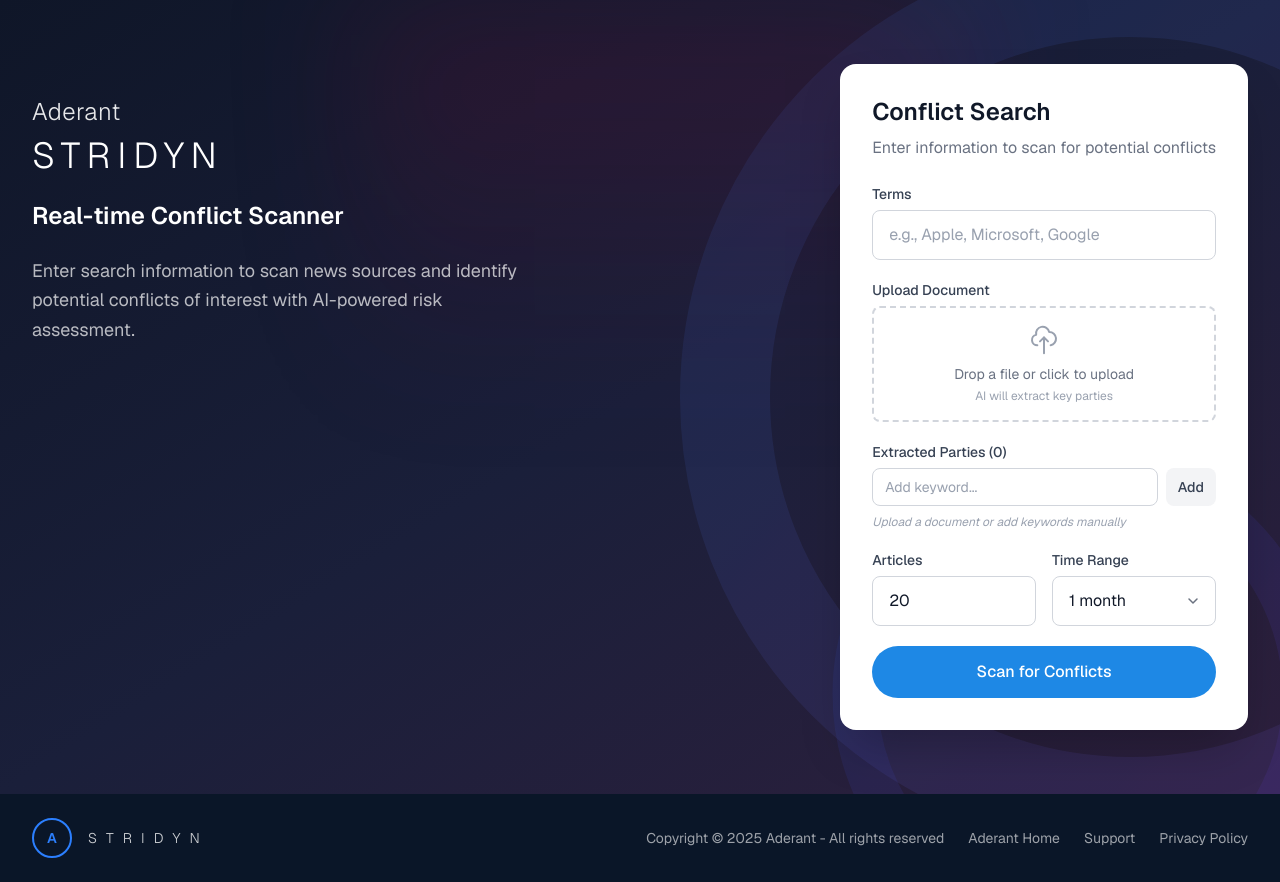
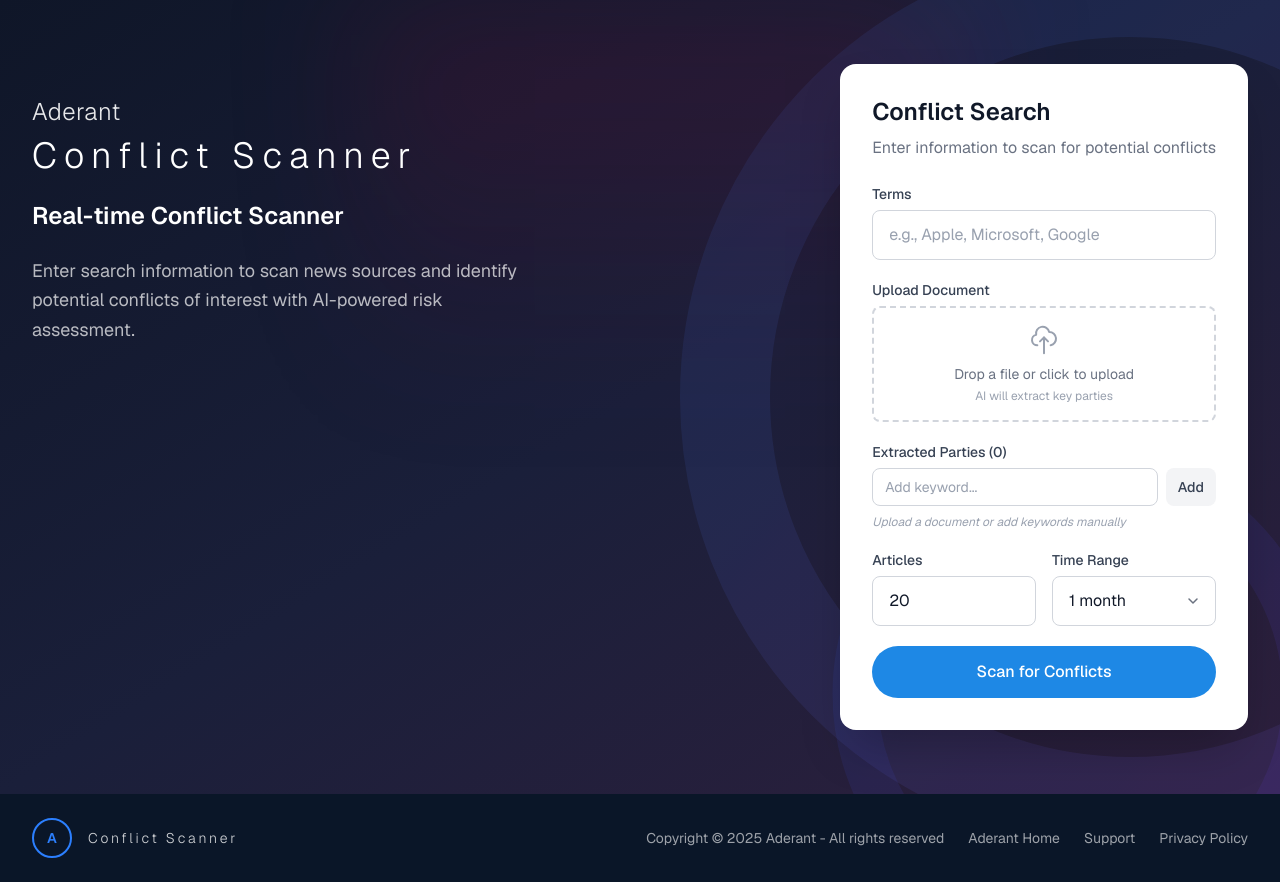
Before and after one commit to Aderant-Innovate-AKL/realtime-conflict-scanner-v3, a Next.js app in the folder sample-app/: page / in a window 1280 px wide. Built offline with nearby package versions, Linux system fonts and the light colour scheme.

Commit message:
Update names

```diff
--- a/sample-app/src/app/layout.tsx
+++ b/sample-app/src/app/layout.tsx
@@ -13,9 +13,9 @@ const geistMono = Geist_Mono({
 });
 
 export const metadata: Metadata = {
-  title: "Stridyn | Conflict Scanner",
+  title: "Aderant | Conflict Scanner",
   description:
-    "Aderant Stridyn - AI-powered conflict of interest scanner with real-time news analysis and risk assessment for legal industry",
+    "Aderant - AI-powered conflict of interest scanner with real-time news analysis and risk assessment for legal industry",
 };
 
 export default function RootLayout({
--- a/sample-app/src/app/page.tsx
+++ b/sample-app/src/app/page.tsx
@@ -1,7 +1,6 @@
 "use client";
 
 import { useState, useRef } from "react";
-import { jsPDF } from "jspdf";
 
 interface AnalysisResult {
   summary: string;
@@ -44,9 +43,11 @@ export default function ConflictScanner() {
   const fileInputRef = useRef<HTMLInputElement>(null);
 
   // Generate PDF Report
-  const generatePDFReport = () => {
+  const generatePDFReport = async () => {
     if (!analysis) return;
 
+    // Dynamically import jsPDF to avoid SSR issues
+    const { jsPDF } = await import("jspdf");
     const doc = new jsPDF();
     const pageWidth = doc.internal.pageSize.getWidth();
     const margin = 20;
@@ -306,7 +307,7 @@ export default function ConflictScanner() {
       doc.setTextColor(255, 255, 255);
       doc.setFontSize(8);
       doc.text(
-        `Aderant STRIDYN - Conflict Risk Analysis | Page ${i} of ${pageCount}`,
+        `Aderant - Conflict Risk Analysis | Page ${i} of ${pageCount}`,
         margin,
         292
       );
@@ -538,7 +539,7 @@ export default function ConflictScanner() {
                 </span>
               </div>
               <h1 className="text-4xl font-light tracking-[0.2em] text-white mb-6">
-                STRIDYN
+                Conflict Scanner
               </h1>
               <h2 className="text-2xl font-semibold text-white mb-6">
                 Real-time Conflict Scanner
@@ -917,7 +918,7 @@ export default function ConflictScanner() {
                         </p>
                         <div className="flex items-center justify-between mt-3 text-xs text-gray-400">
                           <span>{article.source?.name || "Unknown"}</span>
-                          <span>
+                          <span suppressHydrationWarning>
                             {new Date(article.publishedAt).toLocaleDateString()}
                           </span>
                         </div>
@@ -939,7 +940,7 @@ export default function ConflictScanner() {
               <span className="text-blue-500 font-semibold text-sm">A</span>
             </div>
             <span className="text-white/80 tracking-[0.2em] text-sm font-light">
-              S T R I D Y N
+              Conflict Scanner
             </span>
           </div>
           <div className="flex items-center gap-6 text-sm text-white/60">
```
